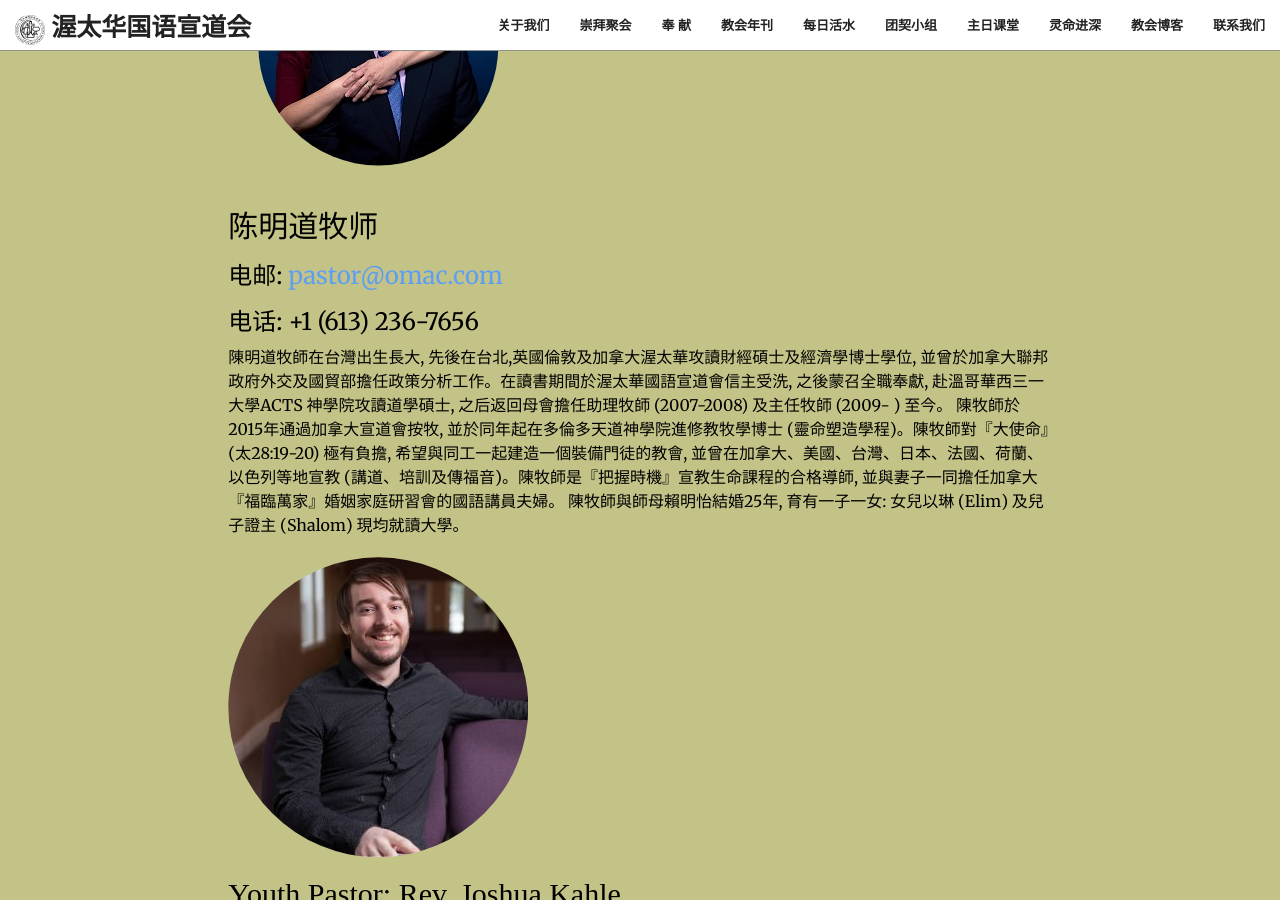
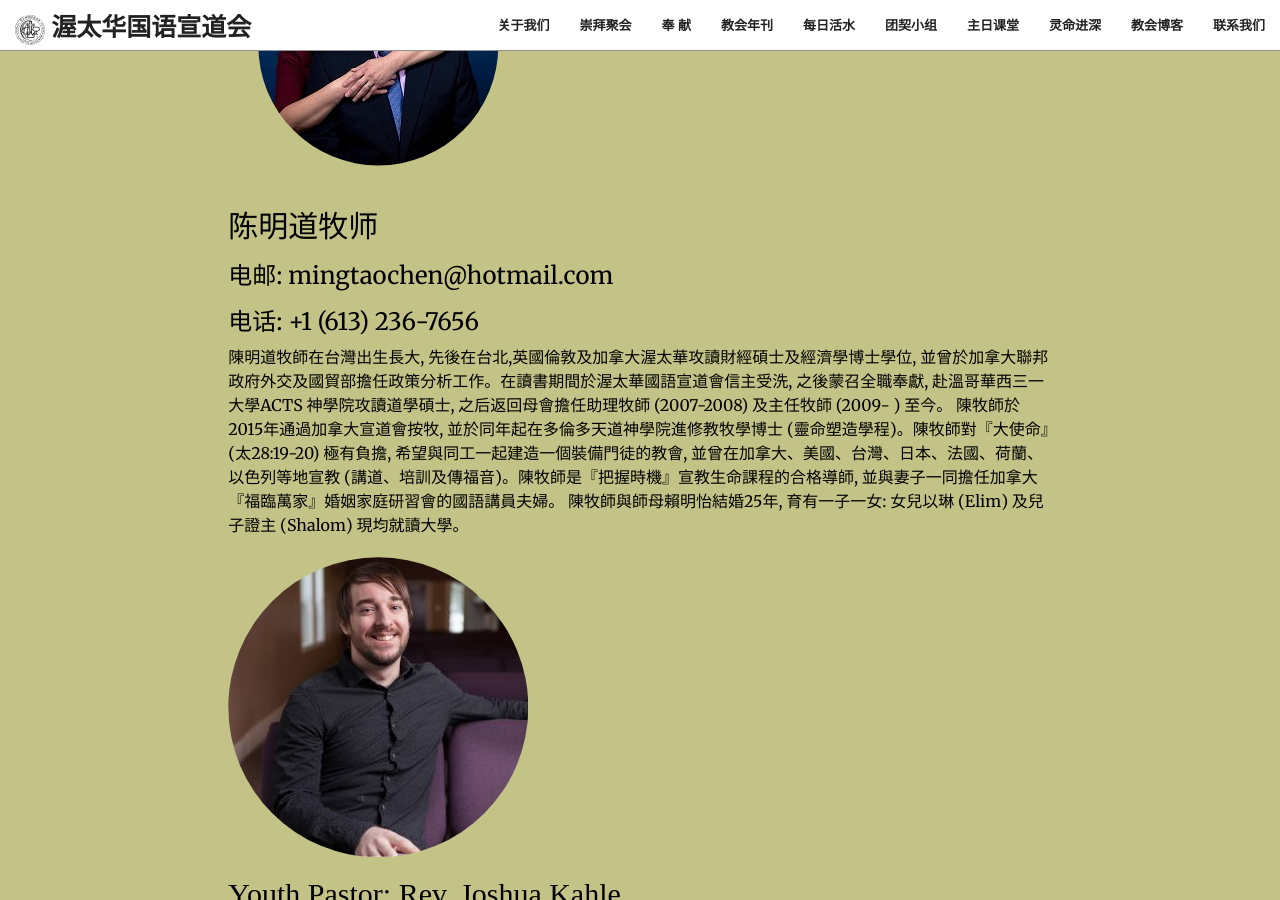
Before and after one commit to JonasYow/ottawaomac, a Jekyll site: the page built from pastor.md, in a window 1280 px wide and 900 px high, scrolled down 320 px. Built offline with Jekyll 4.4.1, drawn with Linux system fonts in a browser that asks for light colours; some web fonts are replaced.

Commit message:
Update pastor info

```diff
--- a/pastor.md
+++ b/pastor.md
@@ -6,7 +6,7 @@ layout: subpage
 {% include photo.html url='/img/Paul3.jpg' description='Paul Chen' distance=150px %}
 <br>
 ## 陈明道牧师
-### 电邮: <a href="mailto:mingtaochen@hotmail.com">pastor@omac.com</a>
+### 电邮: mingtaochen@hotmail.com
 ### 电话: +1 (613) 236-7656
 陳明道牧師在台灣出生長大, 先後在台北,英國倫敦及加拿大渥太華攻讀財經碩士及經濟學博士學位, 並曾於加拿大聯邦政府外交及國貿部擔任政策分析工作。在讀書期間於渥太華國語宣道會信主受洗, 之後蒙召全職奉獻, 赴溫哥華西三一大學ACTS 神學院攻讀道學碩士, 之后返回母會擔任助理牧師 (2007-2008) 及主任牧師 (2009- ) 至今。
 陳牧師於2015年通過加拿大宣道會按牧, 並於同年起在多倫多天道神學院進修教牧學博士 (靈命塑造學程)。陳牧師對『大使命』(太28:19-20) 極有負擔, 希望與同工一起建造一個裝備門徒的教會, 並曾在加拿大、美國、台灣、日本、法國、荷蘭、以色列等地宣教 (講道、培訓及傳福音)。陳牧師是『把握時機』宣教生命課程的合格導師, 並與妻子一同擔任加拿大『福臨萬家』婚姻家庭研習會的國語講員夫婦。 陳牧師與師母賴明怡結婚25年, 育有一子一女: 女兒以琳 (Elim) 及兒子證主 (Shalom) 現均就讀大學。
```
